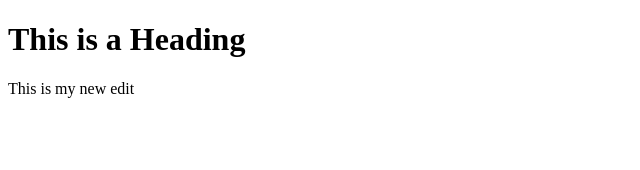
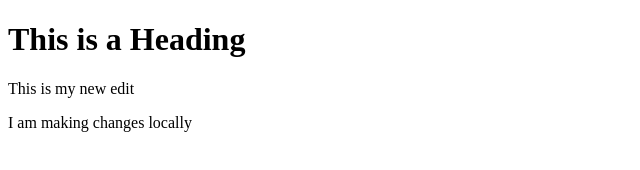
Before and after one commit to nIbrahimbucks/helloworld, a plain HTML site: page index.html in a window 1280 px wide. Shown: the whole page, without its empty margins (0-640 px from the left). Drawn offline with Linux system fonts and the light colour scheme.

Commit message:
update index locally
local file update

```diff
--- a/index.html
+++ b/index.html
@@ -6,8 +6,8 @@
 <body>
 
 <h1>This is a Heading</h1>
-
  <p> This is my new edit </p>
+<p> I am making changes locally </p>
 
 </body>
 </html>
```
